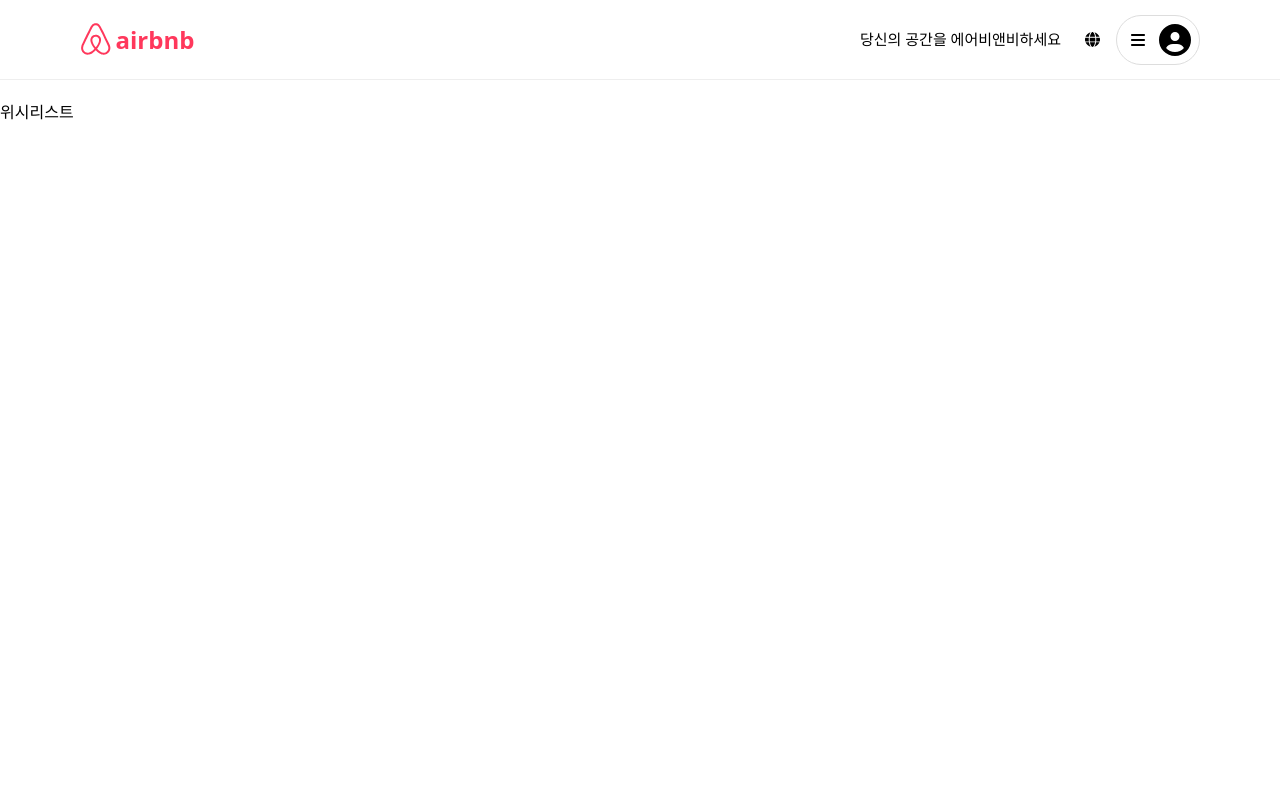
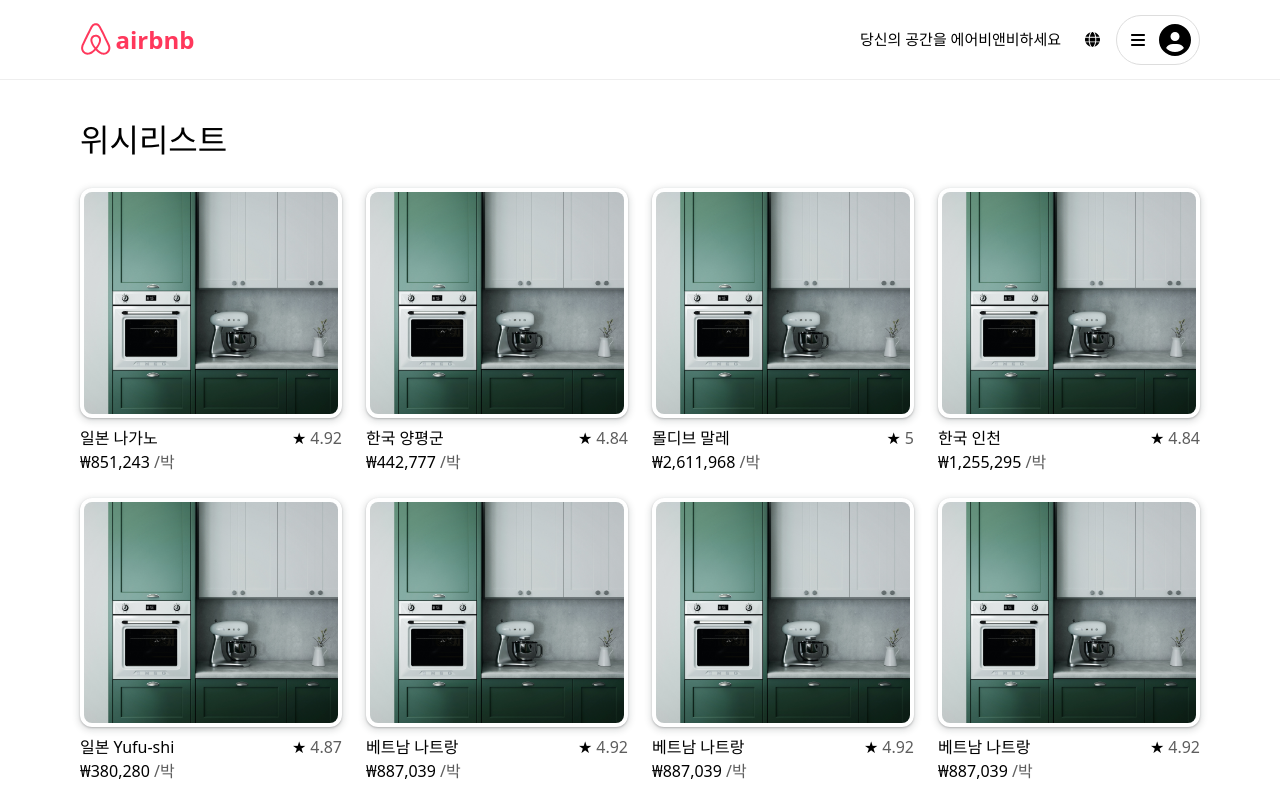
Before and after one commit to Logic-Breakers/L-B-Client, a Next.js app in the folder my-app/: page /wishlists in a window 1280 px wide. Shown: the top 800 px of the page. Built offline with nearby package versions, Linux system fonts and the light colour scheme.

Commit message:
feat/Footer

```diff
--- /dev/null
+++ b/my-app/components/Buttons/tripsPage/SerachBtn.js
@@ -0,0 +1,7 @@
+export default function SearchBtn () {
+    return (
+        <button type="button" className="text-[16px] font-[500] border-[1px] border-black border-solid px-[24px] py-[12px] rounded-[10px] hover:bg-gray-100">
+            숙소 검색하기
+        </button>
+    )
+}
--- /dev/null
+++ b/my-app/components/Buttons/wishlistsPage/XmarkBtn.js
@@ -0,0 +1,10 @@
+import { FontAwesomeIcon } from '@fortawesome/react-fontawesome';
+import { faXmark } from '@fortawesome/free-solid-svg-icons';
+
+export default function XmarkBtn () {
+    return (
+        <button type="button" className="text-[20px] px-[8px] rounded-[20px] border-[1px] border-gray-400 bg-gray-100 shadow-xx hover:shadow-xxx hover:bg-[#fff] hover:scale-105 transition duration-200 ease-in-out">
+            <FontAwesomeIcon icon={faXmark} />
+        </button>
+    )
+}
--- a/my-app/components/Footer/Footer.js
+++ b/my-app/components/Footer/Footer.js
@@ -76,12 +76,12 @@ export default function Footer(){
                                     <FontAwesomeIcon icon={faSquareGithub} />
                                 </li>
                             </Link>
-                            <Link href={'/'} target="_blank" title="[BE] Developer 조상아"  className="text-[30px] text-green-700 hover:animate-bounce">
+                            <Link href={'https://github.com/KSJ-0'} target="_blank" title="[BE] Developer 김수정"  className="text-[30px] text-green-700 hover:animate-bounce">
                                 <li>
                                     <FontAwesomeIcon icon={faSquareGithub} />
                                 </li>
                             </Link>
-                            <Link href={'/'} target="_blank" title="[BE] Developer 김수정"  className="text-[30px] text-blue-600 hover:animate-bounce">
+                            <Link href={'https://github.com/SalguJam'} target="_blank" title="[BE] Developer 조상아"  className="text-[30px] text-blue-600 hover:animate-bounce">
                                 <li>
                                     <FontAwesomeIcon icon={faSquareGithub} />
                                 </li>
--- a/my-app/pages/trips/v1.js
+++ b/my-app/pages/trips/v1.js
@@ -2,6 +2,7 @@ import Link from "next/link";
 import HeaderBasic from "@/components/Header/HeaderBasic";
 import Title from "@/components/Title";
 import Footer from "@/components/Footer/Footer";
+import SearchBtn from "@/components/Buttons/tripsPage/SerachBtn";
 
 export default function Trips() {
     return (
@@ -22,9 +23,7 @@ export default function Trips() {
                                 여행 가방에 쌓인 먼지를 털어내고 다음 여행 계획을 세워보세요.
                             </div>
                             <Link href={'/'}>
-                                <button type="button" className="text-[16px] font-[500] border-[1px] border-black border-solid px-[24px] py-[12px] rounded-[10px] hover:bg-gray-100">
-                                    숙소 검색하기
-                                </button>
+                                <SearchBtn />
                             </Link>
                         </div>
                         <div className="pt-[24px] pb-[36px] flex flex-row gap-[4px] text-[14px]">
--- a/my-app/pages/wishlists/index.js
+++ b/my-app/pages/wishlists/index.js
@@ -1,19 +1,71 @@
 import Link from "next/link";
+import Image from "next/image";
 import Title from "@/components/Title";
 import HeaderBasic from "@/components/Header/HeaderBasic";
 import Footer from "@/components/Footer/Footer";
+import XmarkBtn from "@/components/Buttons/wishlistsPage/XmarkBtn";
+
+import wishlistsDummy from "./wishlistsDummy";
 
 export default function Wishlists() {
     return (
         <>
             <Title text={'에어비앤비: 휴가용 임대 숙소, 통나무집, 비치 하우스, 독특한 숙소 및 체험'}/>
             <HeaderBasic />
-            <section className='pt-[100px] h-[100vh]'>
-                <div>
-                    <div>위시리스트</div>
+            <main className='flex flex-row justify-center items-center w-full'>
+                <div className="w-[1440px] pt-[80px] px-[80px]">
+                    <h1 className="text-[32px] font-[500] mt-[36px]">위시리스트</h1>
+                    <section>
+                        <ul className="grid grid-cols-4 gap-[24px] my-[24px]">
+                            {wishlistsDummy.map(el =>
+                                <li key={el.id} className="rounded-[16px]">
+                                    <Link href='/'>
+                                        <div>
+                                            <Image src={el.picture} width="100" height="100" className="w-[100%] rounded-[12px] p-[4px] shadow-cc"/>
+                                            <div className="pt-[8px]">
+                                                <div className="flex flex-row justify-between">
+                                                    <span className="font-[500]">
+                                                        {el.location}
+                                                    </span>
+                                                    <span>
+                                                        <span>
+                                                        ★
+                                                        </span>
+                                                        <span className="ml-[4px] text-[#5e5e5e]">
+                                                            {el.star}
+                                                        </span>
+                                                    </span>
+
+                                                </div>
+                                                <div>
+                                                    <span className="font-[500]">
+                                                        {`₩${el.price.toLocaleString()} `}
+                                                    </span>
+                                                    <span className="text-[#5e5e5e]">
+                                                        /박
+                                                    </span>
+                                                </div>
+                                            </div>
+                                        </div>
+                                    </Link>
+                                </li>
+                            )}
+                        </ul>
+                        <XmarkBtn />
+                    </section>
                 </div>
-            </section>
+            </main>
             <Footer />
         </>
     )
 }
+
+
+// {
+//     id: 1,
+//     location: "일본 나가노",
+//     feature: "통나무집",
+//     picture: '',
+//     star: 4.92,
+//     price: 851243,
+//   },
--- /dev/null
+++ b/my-app/pages/wishlists/wishlistsDummy.js
@@ -0,0 +1,85 @@
+const wishlistsDummy = [
+    {
+      id: 1,
+      location: "일본 나가노",
+      feature: "통나무집",
+      picture: "/example1.jpg",
+      star: 4.92,
+      price: 851243,
+    },
+    {
+      id: 2,
+      location: "한국 양평군",
+      feature: "한옥",
+      picture: "/example1.jpg",
+      star: 4.84,
+      price: 442777,
+    },
+    {
+      id: 3,
+      location: "몰디브 말레",
+      feature: "보트",
+      picture: "/example1.jpg",
+      star: 5.0,
+      price: 2611968,
+    },
+    {
+      id: 4,
+      location: "한국 인천",
+      feature: "수영장",
+      picture: "/example1.jpg",
+      star: 4.84,
+      price: 1255295,
+    },
+    {
+      id: 5,
+      location: "일본 Yufu-shi",
+      feature: "료칸",
+      picture: "/example1.jpg",
+      star: 4.87,
+      price: 380280,
+    },
+    {
+      id: 6,
+      location: "베트남 나트랑",
+      feature: "사막",
+      picture: "/example1.jpg",
+      star: 4.92,
+      price: 887039,
+    },
+    {
+      id: 7,
+      location: "베트남 나트랑",
+      feature: "사막",
+      picture: "/example1.jpg",
+      star: 4.92,
+      price: 887039,
+    },
+    {
+      id: 8,
+      location: "베트남 나트랑",
+      feature: "사막",
+      picture: "/example1.jpg",
+      star: 4.92,
+      price: 887039,
+    },
+    {
+      id: 9,
+      location: "베트남 나트랑",
+      feature: "사막",
+      picture: "/example1.jpg",
+      star: 4.92,
+      price: 887039,
+    },
+    {
+      id: 10,
+      location: "베트남 나트랑",
+      feature: "사막",
+      picture: "/example1.jpg",
+      star: 4.92,
+      price: 887039,
+    },
+
+  ];
+
+export default wishlistsDummy;
--- a/my-app/tailwind.config.js
+++ b/my-app/tailwind.config.js
@@ -14,6 +14,8 @@ module.exports = {
       },
       boxShadow: {
         'xx': '0px 7px 29px 0px rgba(100, 100, 111, 0.2)',
+        'xxx': '0px 5px 15px rgba(0, 0, 0, 0.35)',
+        'cc' : '0px 1px 2px 0px rgba(60, 64, 67, 0.3), 0px 2px 6px 2px rgba(60, 64, 67, 0.15)',
       }
     },
   },
```
Also changed, not shown: my-app/public/example1.jpg (added).
